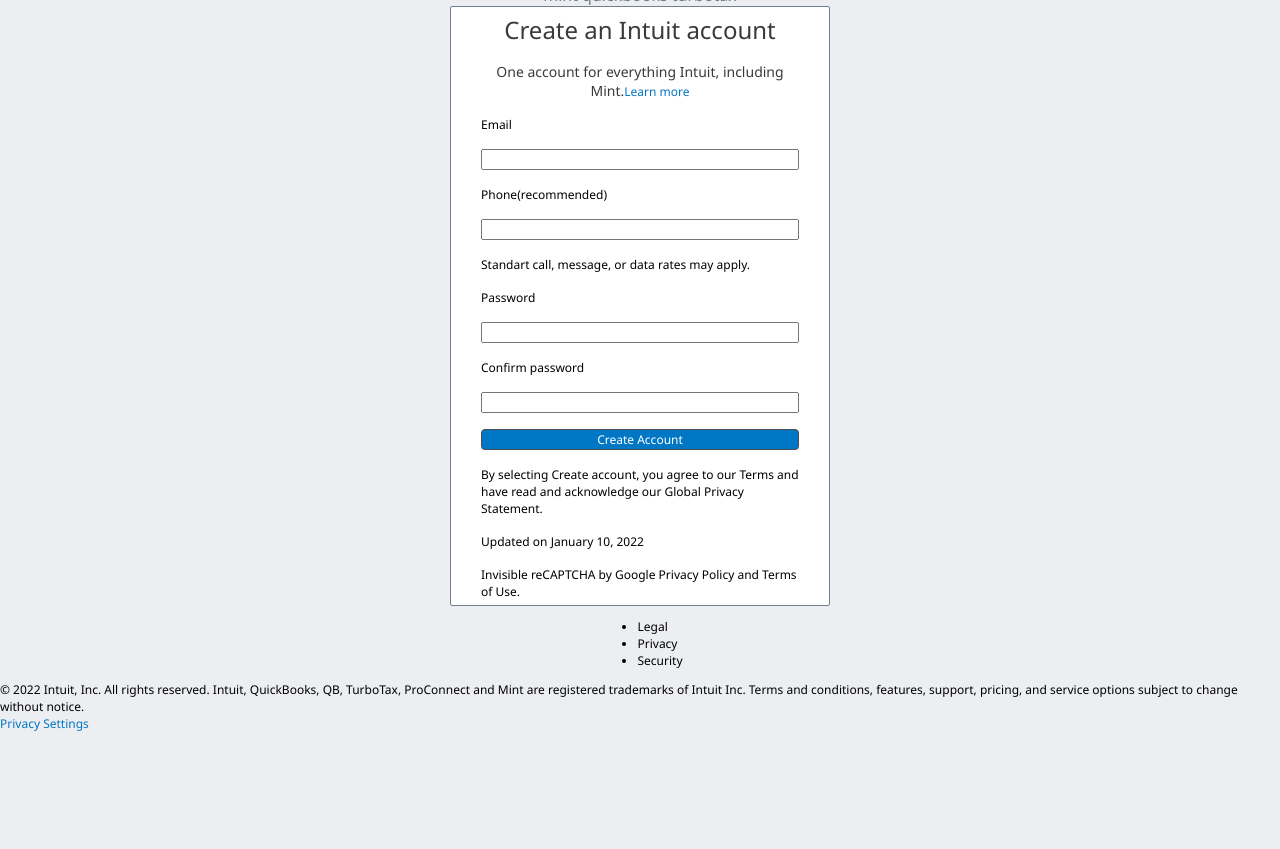
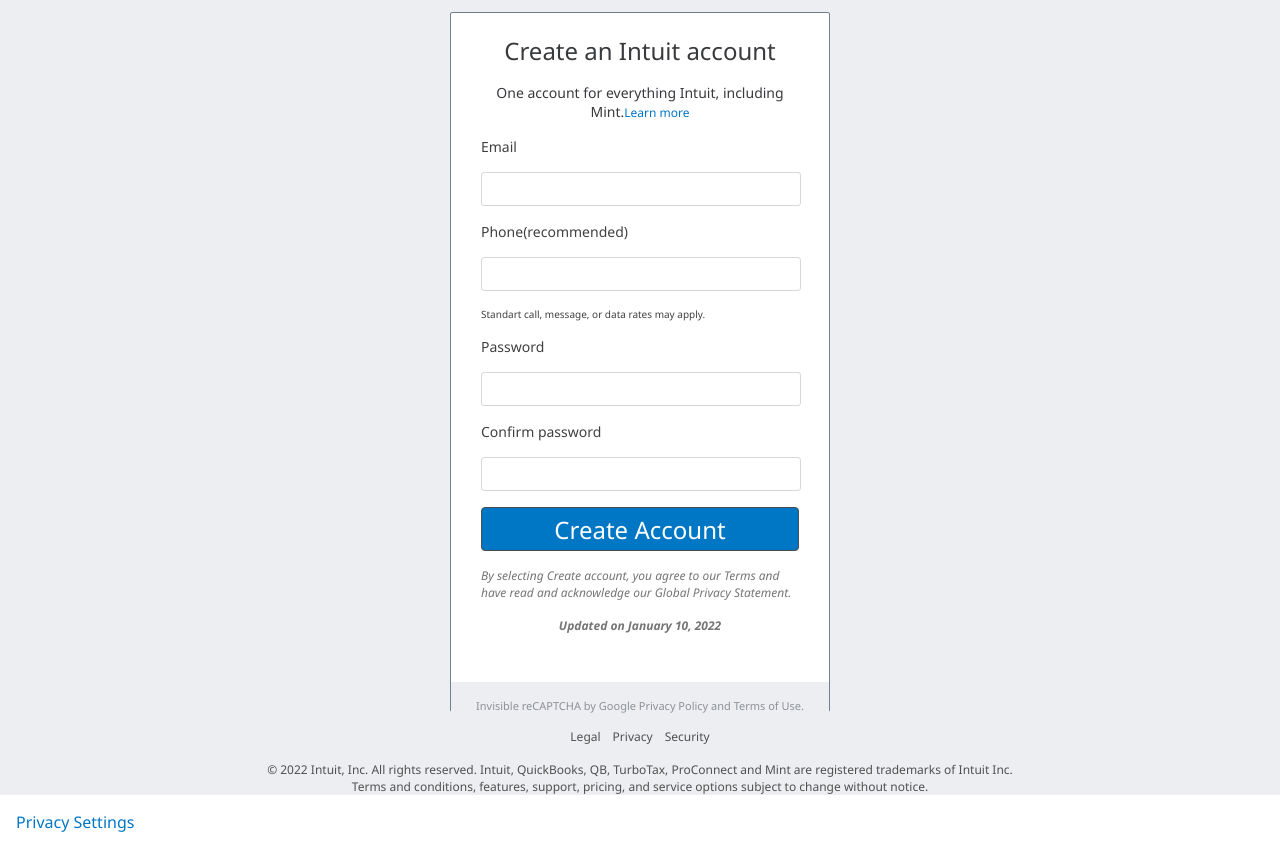
Before and after one commit to PPKan/login-page, a plain HTML site: page index.html in a window 1280 px wide. Shown: the part 127-976 px from the top of the page. Before the commit the page ends 859 px from the top, so only its background shows below. Drawn offline with Linux system fonts and the light colour scheme.

Commit message:
finish implementation

```diff
--- a/index.html
+++ b/index.html
@@ -20,7 +20,7 @@
     <div class="main">
         <div class="logo">Intuit</div>
         <div class="subtitle">mint quickbooks turbotax</div>
-        <div class="form-area">
+        <form class="form-area">
             <div class="title">Create an Intuit account</div>
             <div class="learn-more">One account for everything Intuit, including Mint.<a href="https://accounts-help.lc.intuit.com/questions/1582580-creating-an-account">Learn more</a></div>
             <div class="info email">Email</div>
@@ -38,7 +38,7 @@
             <div class="recaptha">
                 <div class="recaptha-text">Invisible reCAPTCHA by Google Privacy Policy and Terms of Use.</div>
             </div>
-        </div>
+        </form>
         <ul class="privacy">
             <li>Legal</li>
             <li>Privacy</li>
@@ -48,7 +48,7 @@
             Terms and conditions, features, support, pricing, and service options subject to change without notice.</div>
     </div>
 
-    <footer><a href="">Privacy Settings</a></footer>
+    <footer><a href="https://youtu.be/dQw4w9WgXcQ" target="_blank">Privacy Settings</a></footer>
 
 </body>
 </html>
--- a/style.css
+++ b/style.css
@@ -23,11 +23,12 @@ button {
     border-radius: 4px;
     border: 1px solid #4c4c4c;
     color: white;
+    cursor: pointer;
 }
 
 /* header: .questions .have-account .forgot .sign-in */
 header {
-    height: 3em;
+    height: 2em;
     /* background: red; */
     display: flex;
     padding: 0.5em 1em 0.5em 1em;
@@ -72,13 +73,14 @@ header .sign-in {
 }
 
 .main .form-area {
+    margin-top: 1rem;
     box-sizing: border-box;
     display: flex;
     flex-direction: column;
     padding: 30px;
     border: 1px solid slategray;
     border-radius: 2px;
-    height: 600px;
+    height: 700px;
     width: 380px;
     gap: 1rem;
     background: white;
@@ -97,3 +99,93 @@ header .sign-in {
     color: #393A3D;
     text-align: center;
 }
+
+.info {
+    color: #404040;
+    font-size: 14px;
+}
+
+.phone-info {
+    color: #404040;
+    font-size: 10px;
+}
+
+.form-area input {
+    box-sizing: border-box;
+    width: 320px;
+    min-width: 160px;
+    padding-left: 8px;
+    padding-right: 6px;
+    border: 1px solid #d8d8d8;
+    color: #000000;
+    outline: none;
+    font-size: 1.2em;
+    -webkit-border-radius: 3px;
+    border-radius: 3px;
+    line-height: 1.3em;
+    min-height: 34px;
+}
+
+.create-account {
+    background: #0077C5;
+    border-radius: 4px;
+    border: 1px solid #4c4c4c;
+    width: 100%;
+    min-height: 44px;
+    font-size: 1.5rem;
+}
+
+.agree {
+    font-style: italic;
+    font-size: 12px;
+    color: #757575;
+}
+
+.update-date {
+    font-weight: bold;
+    font-size: 12px;
+    color: #757575;
+    text-align: center;
+    font-style: italic;
+}
+
+.recaptha {
+    margin: 32px -30px -39px -30px;
+    padding: 16px;
+    text-align: center;
+    color: #8D9096;
+    background: #eceef1;
+    font-size: 11px;
+}
+
+/* footer */
+
+.privacy {
+    list-style: none;
+    display: flex;
+    gap: 1em;
+    padding: 0;
+    margin: 1rem 0 0 0;
+    color: #505050;
+}
+
+.rights {
+    color: #505050;
+    width: 60%;
+    text-align: center;
+    margin-top: 1rem;
+}
+
+footer {
+    height: 3rem;
+    background: white;
+    padding: 1rem;
+    margin: 0;
+    border: 0;
+    display: flex;
+    align-items: center;
+}
+
+footer a, footer a:link, footer a:active, footer a:visited {
+    font-size: 1rem;
+}
```
